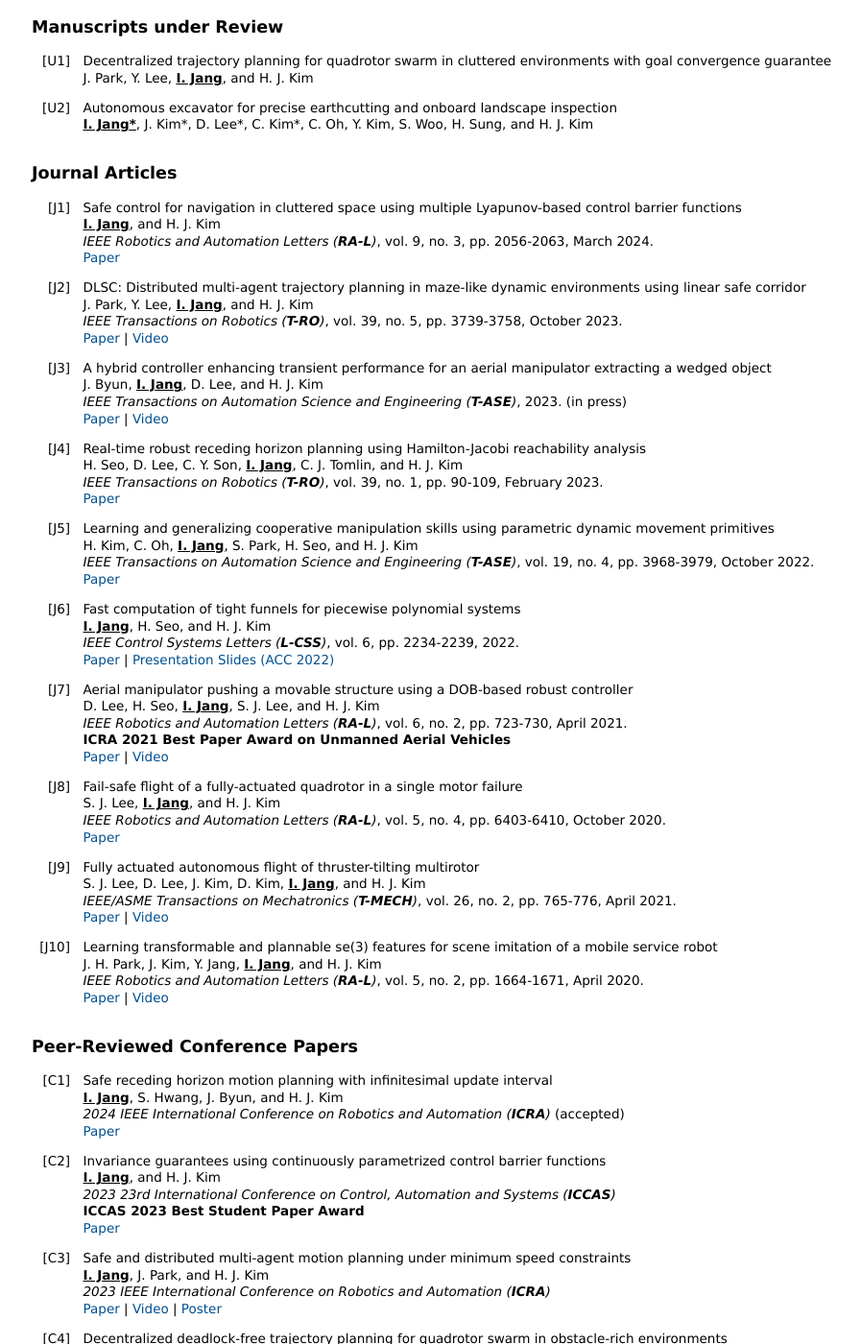
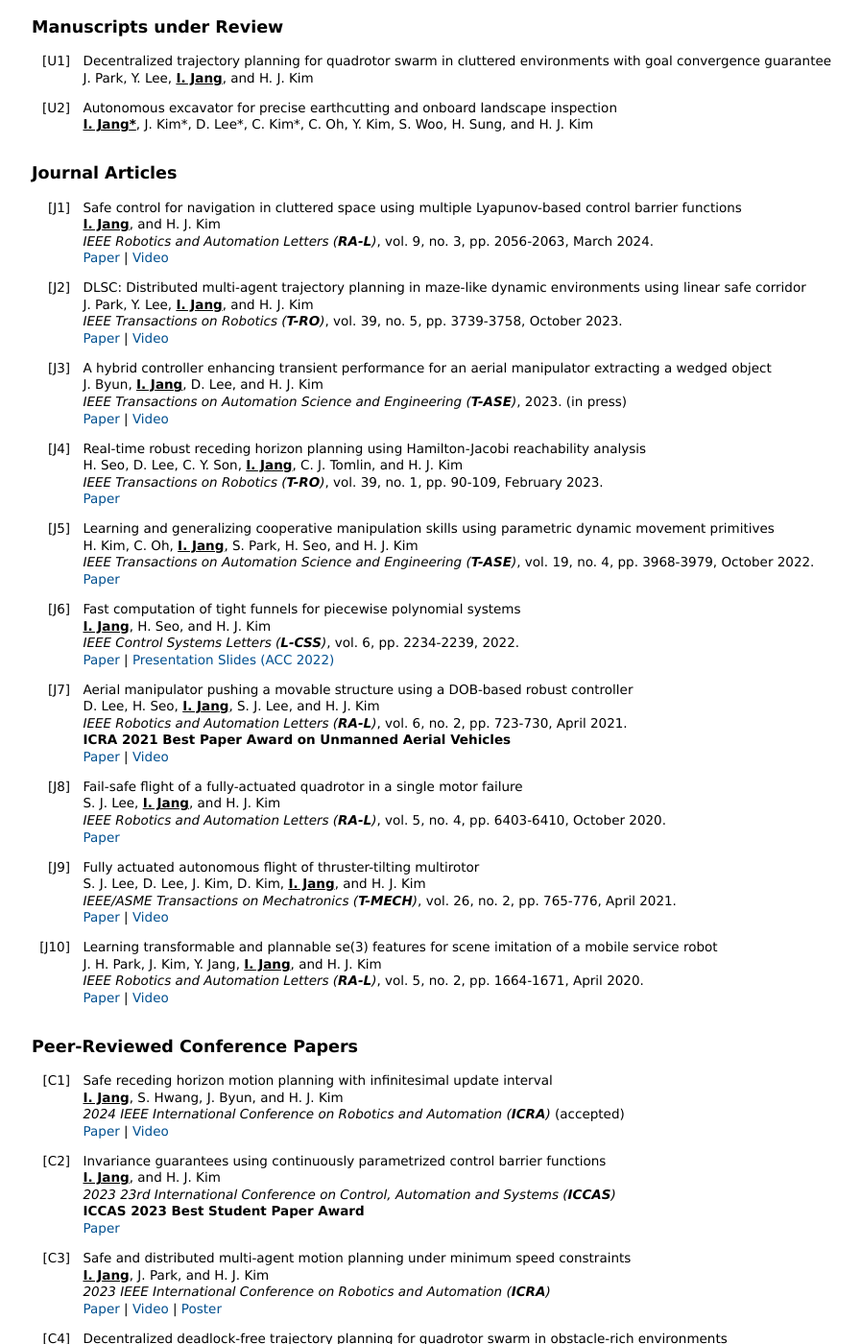
Before and after one commit to janginkyu/janginkyu.github.io, a Jekyll site: the page built from publications.md, in a window 1280 px wide and 1400 px high, scrolled down 366 px. Shown: the whole window at 96% size, without its empty margins (182-1079 px from the left). Built offline with Jekyll 4.4.1, drawn with Linux system fonts in a browser that asks for light colours.

Commit message:
add video links

```diff
--- a/_data/publications.yml
+++ b/_data/publications.yml
@@ -40,6 +40,8 @@
       links:
         - name: Paper
           link: https://doi.org/10.1109/LRA.2024.3349917
+        - name: Video
+          link: https://www.youtube.com/watch?v=Mbw-RfjVwBg
 
     - title: "DLSC: Distributed multi-agent trajectory planning in maze-like dynamic environments using linear safe corridor"
       authors:
@@ -233,6 +235,8 @@
       links:
         - name: Paper
           link: /files/icra2024-paper.pdf
+        - name: Video
+          link: https://www.youtube.com/watch?v=wUK_EfWiFes
 
     - title: Invariance guarantees using continuously parametrized control barrier functions
       authors:
```
